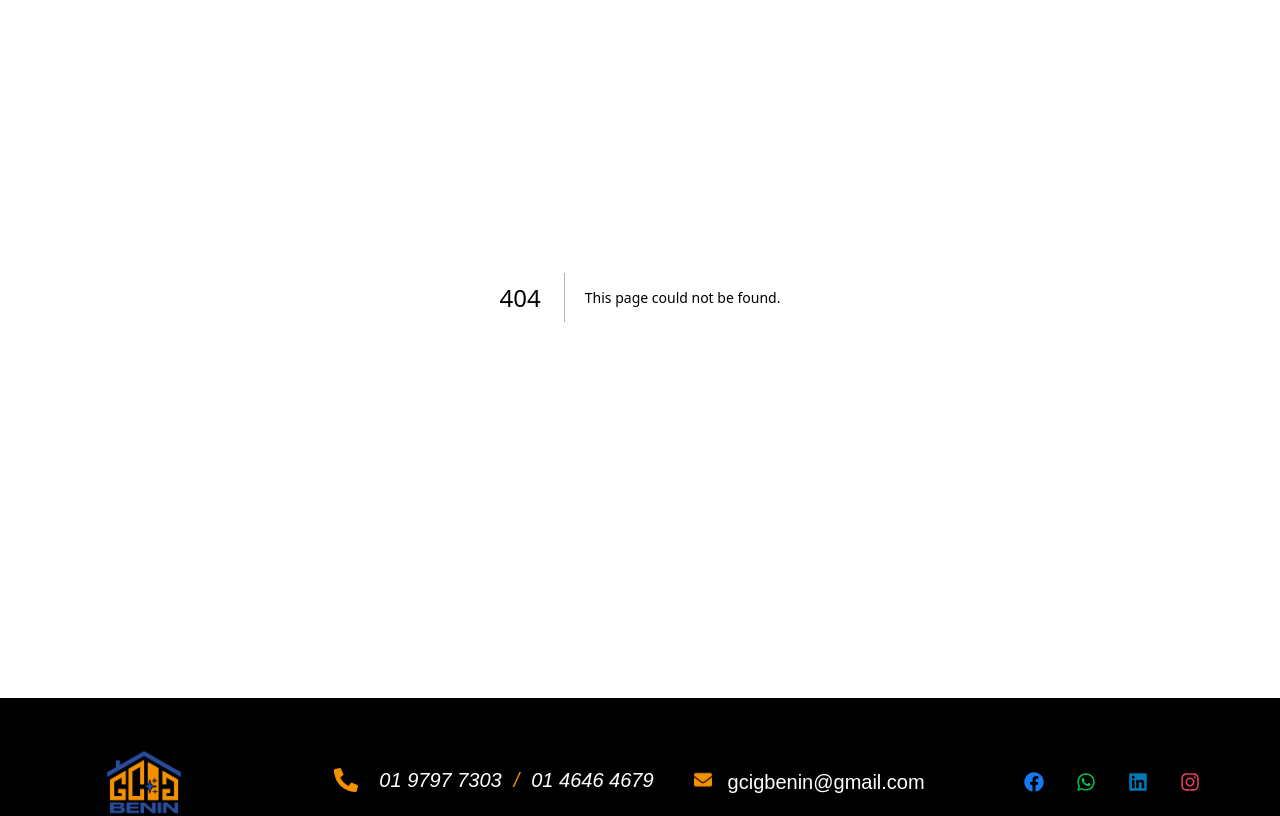
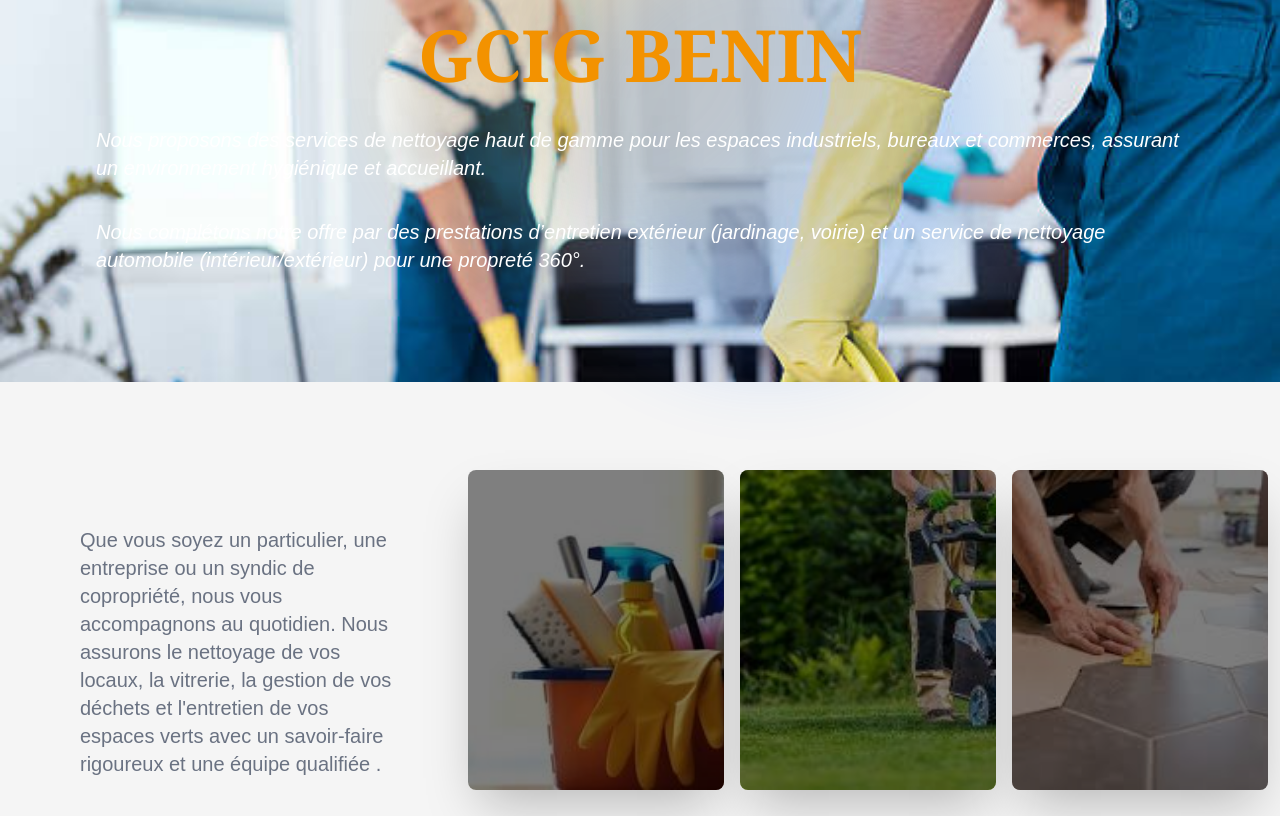
Before and after one commit to zomo6/gcig-benin, a Next.js app: page /Services/Entretien in a window 1280 px wide. Before the commit this address had no page. Shown: the part 180-996 px from the top of the page. Built offline with nearby package versions, Linux system fonts and the light colour scheme.

Commit message:
#correction again

```diff
--- a/src/Components/CTA.tsx
+++ b/src/Components/CTA.tsx
@@ -24,8 +24,8 @@
                 </div>
 
                 <Link href="/Contact"
-                className="text-center sm:-ml-40  sm:px-8 px-5 text-lg text-pretty sm:py-5 py-4 text-white bg-[#304C9C]
-                 sm:rounded-xl rounded-md font-semibold ring-2 ring-white z-20 w-full">Contactez-Nous</Link>
+                className="text-center sm:-ml-40 ml-24  sm:px-8 px-5 text-lg text-pretty sm:py-5 py-4 text-white bg-[#304C9C]
+                 sm:rounded-xl rounded-md font-semibold ring-2 ring-white z-20 sm:w-auto w-full">Contactez-Nous</Link>
 
         </div>
     )
--- a/src/Components/Footer.tsx
+++ b/src/Components/Footer.tsx
@@ -28,7 +28,7 @@
                     </div>
                 </div>
 
-                <ul className="flex mt-10 sm:mt-0 sm:ml-0 ml-10 space-x-8 text-xl font-medium  ">
+                <ul className="flex mt-10 sm:mt-0 sm:ml-0 ml-10 space-x-8 sm:text-3xl text-xl font-medium  ">
                     <li> <FaFacebook className='text-[#1877F2]'/> </li>
                     <li> <FaWhatsapp className="text-green-500"/> </li>
                     <li> <FaLinkedin className="text-[#0077B5]"/> </li>
--- a/src/Components/Galery.tsx
+++ b/src/Components/Galery.tsx
@@ -66,6 +66,19 @@
                     <Image src="/k.jpg" alt="secteur " width={400} height={400} className="object-cover rounded-lg w-[60%] h-full"/>
                 </div>
 
+                 <div className="w-full h-52 rounded-lg flex ring-4 ring-white items-center">
+
+                     <Image src="/industriel.jpg" alt="secteur " width={400} height={400}
+                     className="object-cover rounded-l-lg w-[60%] h-full"/>
+
+                    <div className="w-[40%] justify-start pl-4 pt-8  h-full bg-blue-400 rounded-r-lg flex flex-col space-y-4 items-center">
+                        {/* <FaUser className="text-xl font-sans font-bold "/> */}
+                        <h1 className="text-lg text-white font-semibold mt-10 ">Nettoyage Industriel</h1>
+                    </div>
+
+
+                </div>
+
                 <div className="w-full h-52 rounded-lg flex ring-4 ring-white items-center">
 
                      <Image src="/house.jpg" alt="secteur " width={400} height={400} className="object-cover rounded-l-lg w-[60%] h-full"/>
@@ -78,18 +91,7 @@
 
                 </div>
 
-                    <div className="w-full h-52 rounded-lg flex ring-4 ring-white items-center">
 
-                     <Image src="/industriel.jpg" alt="secteur " width={400} height={400}
-                     className="object-cover rounded-l-lg w-[60%] h-full"/>
-
-                    <div className="w-[40%] justify-start pl-4 pt-8  h-full bg-blue-400 rounded-r-lg flex flex-col space-y-4 items-center">
-                        {/* <FaUser className="text-xl font-sans font-bold "/> */}
-                        <h1 className="text-lg text-white font-semibold mt-10 ">Nettoyage Industriel</h1>
-                    </div>
-
-
-                </div>
 
             </div>
         </div>
--- a/src/Components/Hero.tsx
+++ b/src/Components/Hero.tsx
@@ -68,7 +68,7 @@
                     Un seul prestataire de confiance  pour tous vos besoins d'entretien  et immobiliers
                 </h1> */}
 
-                <p className="text-xl font-semibold opacity-80 italic text-center  items-center justify-center flex mt-8 z-50">
+                <p className="text-2xl font-semibold opacity-80 italic text-center  items-center justify-center flex mt-8 z-50">
                     L’excellence au service de la propreté – Des solutions sur mesure pour un environnement sain et accueillant.
 
                 </p>
@@ -93,7 +93,7 @@
                     Un seul prestataire de confiance <br/> pour tous vos besoins d'entretien  <br/> et immobiliers
                 </h1> */}
 
-                <p className="text-xl font-semibold opacity-80 italic text-center  items-center justify-center flex mt-8 z-50">
+                <p className="text-2xl font-semibold opacity-80 italic text-center  items-center justify-center flex mt-8 z-50">
                     {/* Nous prenons soin de vos espaces comme s’ils étaient les nôtres.
                      Nettoyage, entretien et gestion de biens : un service complet, fiable et sur mesure. <br/> */}
 
--- a/src/Components/Nettoyage.tsx
+++ b/src/Components/Nettoyage.tsx
@@ -2,14 +2,17 @@
 
 function Nettoyage() {
   return (
-    <div className="sm:flex  justify-center pl-20 pr-3 sm:py-22 py-10 bg-[#f5f5f5] w-full sm:space-x-14 space-y-5">
-       <div className="flex  flex-col space-y-7 pr-10 mt-6">
-            <h1 className="flex text-2xl font-semibold items-start">
+    <div className="sm:flex  justify-center pl-20 pr-3 sm:py-22 py-10 bg-[#f5f5f5] w-full sm:space-x-8 space-y-5">
+       <div className="flex  flex-col space-y-7 pr-10 mt-14">
+            {/* <h1 className="flex text-2xl font-semibold items-start">
                 Lorem ipsum dolor sit amet consectetur adipisicing elit. Distinctio voluptatibus ipsum iure fugit alias incidunt quas quidem sunt fuga ea.
-            </h1>
+            </h1> */}
 
-            <p className="text-lg text-gray-400">
-                Commodi aliquid maxime impedit ab ratione aperiam cumque natus quibusdam!
+            <p className="text-xl text-gray-500">
+               Que vous soyez un particulier, une entreprise ou un syndic de copropriété,
+                nous vous accompagnons au quotidien. Nous assurons le nettoyage de vos locaux,
+                 la vitrerie, la gestion de vos déchets et l'entretien de vos espaces
+               verts avec un savoir-faire rigoureux et une équipe qualifiée .
             </p>
        </div>
 
@@ -24,7 +27,7 @@
                <Image src="/vert.jpg" alt="pic" width={400} height={400} className="w-full h-full object-cover rounded-lg z-20"/>
             </div>
 
-            <div className="sm:h-80 sm:w-86 -ml-16 mr-44 sm:ml-4 sm:mr-0 rounded-lg shadow-2xl relative">
+            <div className="sm:h-80 sm:w-64 -ml-16 mr-44 sm:ml-4 sm:mr-0 rounded-lg shadow-2xl relative">
               <div className="absolute w-full h-full bg-black opacity-50 rounded-lg"/>
                <Image src="/renovation.jpg" alt="pic" width={400} height={400} className="w-full h-full object-cover rounded-lg z-20"/>
             </div>
--- a/src/Components/Services.tsx
+++ b/src/Components/Services.tsx
@@ -10,12 +10,20 @@
 import Image from 'next/image';
 import Link from 'next/link';
 import { FaArrowRight , FaUser } from 'react-icons/fa';
+// import { Router } from 'next/router';
+import { useRouter } from 'next/navigation'
+
 
 interface ServicesProps {
 
 }
 
 const Services: React.FC<ServicesProps> = () => {
+
+
+  const router = useRouter();
+
+
     return (
         <div className="flex flex-col space-y-3 items-center overflow-hidden justify-center py-9  sm:py-7 sm:px-20 w-full  sm:mt-4 sm:mb-10 bg-[#F5F5F5]">
 
@@ -293,40 +301,40 @@
 
             <div className='flex flex-col sm:hidden space-y-10 mt-10 px-4'>
 
-                  <div className='nettoy flex flex-col w-full h-72 relative ring-6 ring-white rounded-lg'>
+                  <div onClick={()=>(router.push("./Services/Entretien"))} className='nettoy cursor-pointer flex flex-col w-full h-72 relative ring-6 ring-white rounded-lg'>
 
                       <div className="absolute w-full h-full rounded-lg bg-linear-to-r from-blue-500  via-transparent  to-transparent backdrop-blur-[1px]"/>
                       <Image src="/a.jpg" alt="service de nettoyage et entretien" width={300} height={300}
                        className='w-full h-full object-cover rounded-lg'/>
 
-                      <div className='absolute space-y-10  z-40 bottom-12 left-10 text-white items-center justify-start'>
+                      <div className='absolute space-y-10  z-40 bottom-14 left-10 text-white items-center justify-start'>
 
                         {/* <FaUser className=" text-2xl font-medium"/> */}
 
-                        <h1 className="text-xl font-bold ">Nettoyage et Entretient</h1>
+                        <h1 className="text-3xl font-bold ">Nettoyage et Entretient</h1>
 
-                        <Link href="/Services#nettoy" className=" hover:bg-blue-400  ring-2  rounded-full bg-white/40 backdrop-blur-md px-7 py-3 text-center text-md font-semibold">
+                        {/* <Link href="/Services#nettoy" className=" hover:bg-blue-400  ring-2  rounded-full bg-white/40 backdrop-blur-md px-7 py-3 text-center text-md font-semibold">
                             En Savoir Plus
-                        </Link>
+                        </Link> */}
                       </div>
 
                   </div>
 
-                   <div className='nettoy flex flex-col w-full h-72 relative ring-6 ring-white rounded-lg'>
+                   <div onClick={()=>(router.push("./Services/Immobilier"))} className='nettoy cursor-pointer flex flex-col w-full h-72 relative ring-6 ring-white rounded-lg'>
 
                       <div className="absolute w-full h-full rounded-lg bg-linear-to-r from-[#F39200]  via-transparent  to-transparent backdrop-blur-[1px]"/>
                       <Image src="/clef.jpg" alt="service de nettoyage et entretien" width={300} height={300}
                        className='w-full h-full object-cover rounded-lg '/>
 
-                      <div className='absolute space-y-10  z-40 bottom-12 left-10 text-white items-center justify-start'>
+                      <div className='absolute space-y-10  z-40 bottom-14 left-10 text-white items-center justify-start'>
 
                         {/* <FaUser className=" text-2xl font-medium"/> */}
 
-                        <h1 className="text-xl font-bold ">Gestion Immobilière</h1>
+                        <h1 className="text-3xl font-bold ">Gestion Immobilière</h1>
 
-                        <a href="/Services#immo" className=" hover:bg-blue-400  ring-2  rounded-full bg-white/40 backdrop-blur-md px-7 py-3 text-center text-md font-semibold">
+                        {/* <a href="/Services#immo" className=" hover:bg-blue-400  ring-2  rounded-full bg-white/40 backdrop-blur-md px-7 py-3 text-center text-md font-semibold">
                             En Savoir Plus
-                        </a>
+                        </a> */}
                       </div>
 
                   </div>
--- /dev/null
+++ b/src/app/Services/Entretien/page.tsx
@@ -0,0 +1,86 @@
+'use client';
+
+import { nettoyage , immobilier } from '@/app/constant';
+import Image from 'next/image';
+import Link from 'next/link';
+import { FaArrowRight } from 'react-icons/fa';
+import ServiceTrick from '@/Components/ServiceTrick';
+import ServiceCTA from '@/Components/ServiceCTA';
+import Nettoyage from '@/Components/Nettoyage';
+
+
+function Page() {
+    return (
+        <div className="bg overflow-hidden">
+
+            <div className="flex flex-col items-center justify-center space-y-9 sm:pt-20 sm:pb-18 py-12  px-10 sm:px-24 text-pretty relative  bg-blend-mutiply serv ">
+
+               <div className="absolute blur-3xl bg-[#F39200] rounded-full h-[440px] w-[440px] opacity-20  -mt-40 -ml-6"/>
+
+                <h1 className='flex flex-col space-y-5 items-center text-3xl font-bold font-serif mt-10 z-40 text-white'>
+                  <p className="sm:text-7xl text-3xl text-[#F39200] ">GCIG BENIN
+                   </p> </h1>
+
+                <p className='sm:text-xl text-xl font-medium   italic z-50 text-white'>
+
+                    Nous proposons des services de nettoyage haut de gamme pour les espaces industriels,
+                     bureaux et commerces, assurant un environnement hygiénique et accueillant.
+                     {/* Nos équipes formées interviennent avec du matériel performant et des produits
+                      adaptés pour un résultat irréprochable, sans perturber vos activités. */}
+                </p>
+
+                <p className='sm:text-xl text-xl font-medium   italic z-50 text-white'>
+                    Nous complétons notre offre par des prestations d’entretien extérieur
+                    (jardinage, voirie) et un service de nettoyage automobile (intérieur/extérieur)
+                    pour une propreté 360°.
+                </p>
+
+                 <div className="absolute blur-2xl bg-blue-500 rounded-full h-[440px] w-[440px] opacity-20  bottom-4 ml-64 mt-28"/>
+            </div>
+
+
+
+               <div className='sm:hidden flex flex-col space-y-10 w-full mt-6 mb-5 pt-10 pb-4 bg-[#FCFCF7]' id="nettoy">
+
+                            <h1 className='text-2xl font-semibold ml-6'> Nettoyage et Entretien </h1>
+
+                             <div
+                              className='flex flex-col w-full h-auto items-center justify-center gap-12 px-7'
+
+                            >
+                                  {
+                                      nettoyage.map((imo)=>(
+                           <div key={imo.id} id={imo.tag}
+                           className="w-full h-auto flex flex-col rounded-md shadow-xl space-y-6  border-b-white/10  relative items-center justify-center group ring-4 ring-white">
+
+                                 <div className="w-full h-[30%]">
+                                    <Image src={imo.pic} alt="pc" width={500} height={500}
+                                      className="object-cover rounded-md w-full h-full"/>
+                                  </div>
+
+                                <div className='w-full h-[70%] flex flex-col space-y-5 px-4 pb-5 '>
+                                    <h1 className="flex sm:text-xl text-xl font-bold "> {imo.title} </h1>
+
+                                    <div className='sm:text-md text-lg flex'>
+                                       {imo.desc}
+                                    </div>
+                                </div>
+
+                            </div>
+                        ))
+                                  }
+
+                            </div>
+                      </div>
+
+            <Nettoyage/>
+
+            {/* <ServiceTrick/> */}
+
+            <ServiceCTA/>
+
+        </div>
+    )
+}
+
+export default Page
--- /dev/null
+++ b/src/app/Services/Immobilier/page.tsx
@@ -0,0 +1,83 @@
+'use client';
+
+import { nettoyage , immobilier } from '@/app/constant';
+import Image from 'next/image';
+import Link from 'next/link';
+import { FaArrowRight } from 'react-icons/fa';
+import ServiceTrick from '@/Components/ServiceTrick';
+import ServiceCTA from '@/Components/ServiceCTA';
+import Nettoyage from '@/Components/Nettoyage';
+
+
+function Page() {
+    return (
+        <div className="bg overflow-hidden">
+
+            <div className="flex flex-col items-center justify-center space-y-9 sm:pt-20 sm:pb-18 py-5  px-10 sm:px-24 text-pretty relative  bg-blend-mutiply service ">
+
+               <div className="absolute blur-2xl bg-[#F39200] rounded-full h-[440px] w-[440px] opacity-20  -mt-40 -ml-6"/>
+
+                <h1 className='flex flex-col space-y-5 items-center text-3xl font-bold font-serif mt-10 z-40 text-white'>
+                  <p className="sm:text-7xl text-3xl text-[#F39200] text-center">GCIG BENIN
+                   </p> </h1>
+
+                <p className='sm:text-xl text-xl font-medium   italic z-50 text-white'>
+                    Notre service de gestion immobilière vous accompagne dans tous les aspects de votre patrimoine,
+                    avec une approche globale et sur mesure.
+                </p>
+
+                <p className='sm:text-xl text-xl font-medium   italic z-50 text-white'>
+                     Nous assurons le recouvrement des loyers et la gestion
+                    locative pour sécuriser vos revenus, tout en proposant des solutions clés en main pour l’achat,
+                    la vente et la mise en valeur de terrains (y compris les levés topographiques précis).
+                </p>
+
+                 <div className="absolute blur-2xl bg-blue-500 rounded-full h-[440px] w-[440px] opacity-20  bottom-4 ml-64 mt-28"/>
+            </div>
+
+
+
+               <div className='sm:hidden flex flex-col space-y-10 w-full mt-6 mb-5 pt-10 pb-4 bg-[#FCFCF7]' id="nettoy">
+
+                            <h1 className='text-2xl font-semibold ml-6'> Gestion Immobilière </h1>
+
+                             <div
+                              className='flex flex-col w-full h-auto items-center justify-center gap-12 px-7'
+
+                            >
+                                  {
+                                      immobilier.map((imo)=>(
+                           <div key={imo.id} id={imo.tag}
+                           className="w-full h-auto flex flex-col rounded-md shadow-xl space-y-6  border-b-white/10  relative items-center justify-center group ring-4 ring-white">
+
+                                 <div className="w-full h-[30%]">
+                                    <Image src={imo.pic} alt="pc" width={500} height={500}
+                                      className="object-cover rounded-md w-full h-full"/>
+                                  </div>
+
+                                <div className='w-full h-[70%] flex flex-col space-y-5 px-4 pb-5 '>
+                                    <h1 className="flex sm:text-xl text-xl font-bold "> {imo.title} </h1>
+
+                                    <div className='sm:text-md text-lg flex'>
+                                       {imo.desc}
+                                    </div>
+                                </div>
+
+                            </div>
+                        ))
+                                  }
+
+                            </div>
+                      </div>
+
+            {/* <Nettoyage/> */}
+
+            <ServiceTrick/>
+
+            <ServiceCTA/>
+
+        </div>
+    )
+}
+
+export default Page
--- a/src/app/globals.css
+++ b/src/app/globals.css
@@ -65,6 +65,13 @@
 .service{
   background: url('/house.jpg')  ;
   background-size: cover ;
+
+}
+
+.serv{
+  background: url('/a.jpg')  ;
+  background-size: cover ;
+  opacity: 1;
 
 }
 
```
